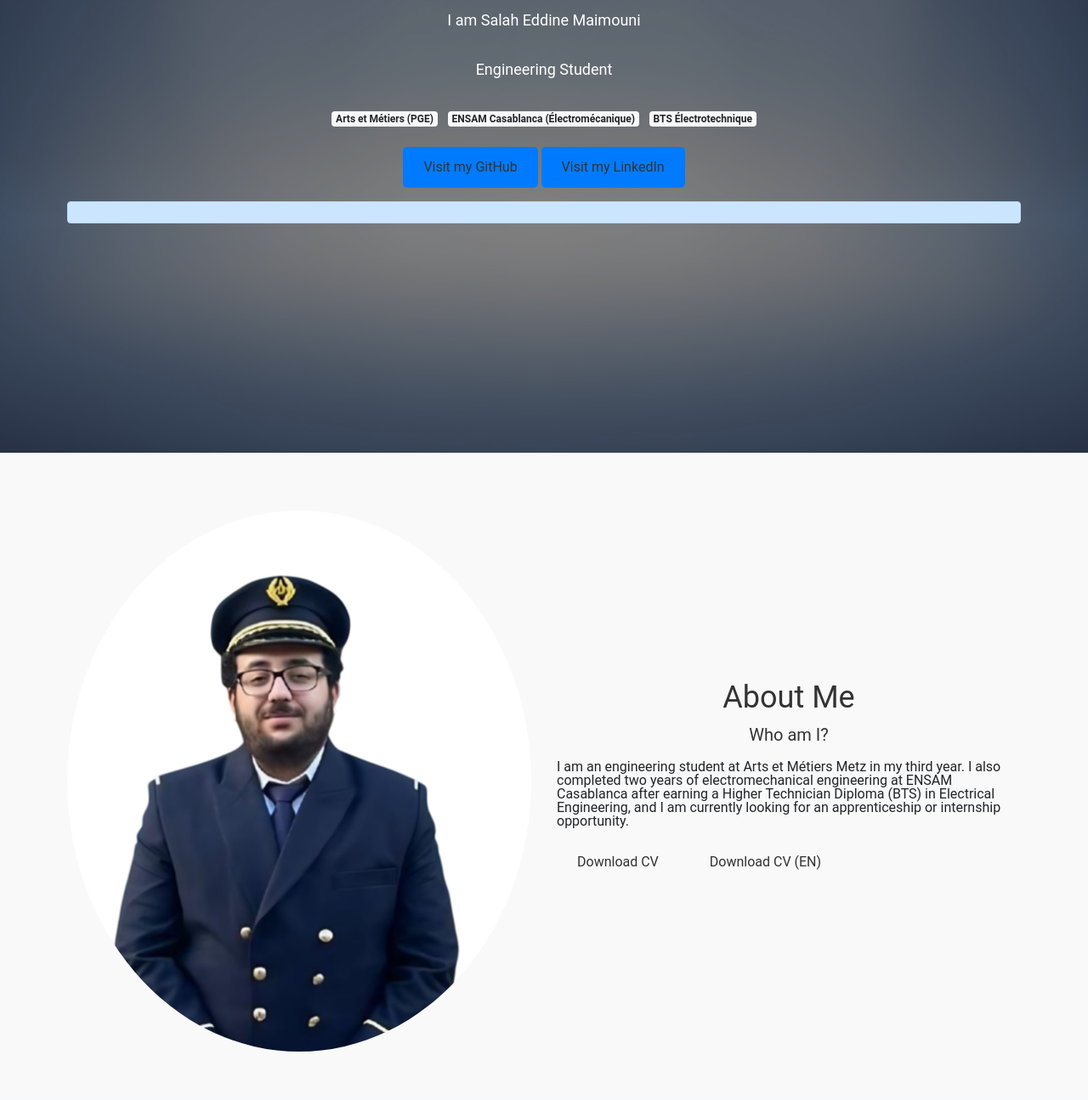
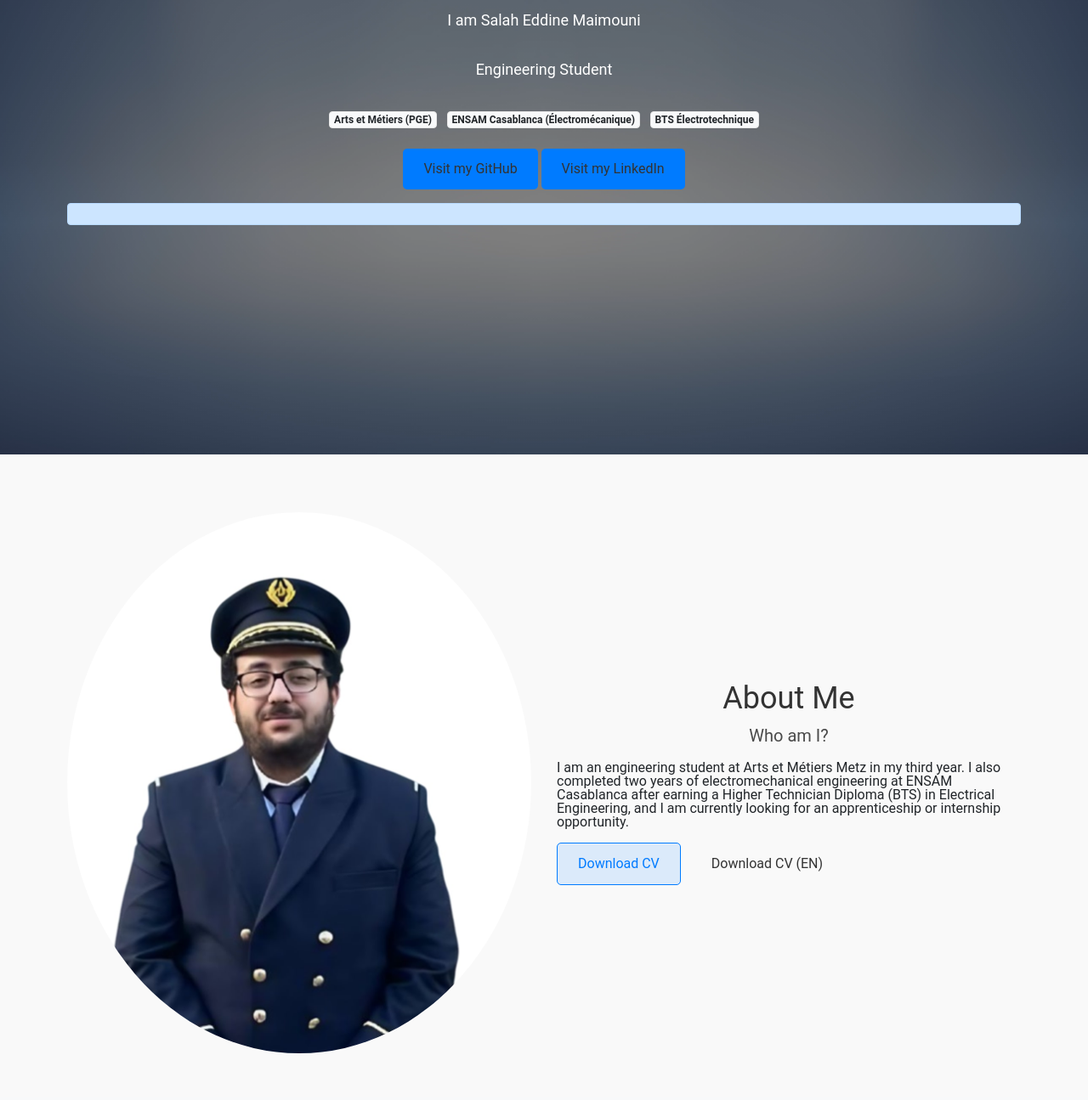
Before and after one commit to salaheddinemaimouni/portfolio, a plain HTML site: page index.html in a window 1280 px wide. Shown: the part 405-1700 px from the top of the page at 85% size. Drawn offline with nearby package versions, Linux system fonts and the light colour scheme.

Commit message:
Update myportfolio.css

```diff
--- a/myportfolio.css
+++ b/myportfolio.css
@@ -466,6 +466,24 @@ body {
     border-radius: 20px;
 }
 
+/* Bouton "Télécharger CV" un peu bleu par défaut */
+.btn-download-cv {
+  background: rgba(0, 123, 255, 0.12); /* léger bleu */
+  color: #007bff;                       /* texte bleu */
+  border: 1px solid #007bff;            /* contour bleu */
+}
+
+.btn-download-cv:hover,
+.btn-download-cv:focus {
+  background: #007bff;   /* plein bleu au survol */
+  color: #fff;           /* texte blanc */
+  border-color: #0069d9; /* bleu un peu plus foncé */
+  text-decoration: none; /* pas de soulignement */
+  outline: none;
+  box-shadow: 0 0 0 0.2rem rgba(0,123,255,.25); /* accessibilité */
+}
+
+
 /* Background */
 body {
     background-color: #f9f9f9; /* Updated background color */
@@ -581,3 +599,33 @@ body {
 .btn, .link, .section-title, .section-subtitle {
     color: #333;
 }
+
+
+/* -- CV buttons -- */
+.btn-download-cv {
+  background: rgba(0, 123, 255, 0.12);
+  color: #007bff;
+  border: 1px solid #007bff;
+}
+.btn-download-cv:hover,
+.btn-download-cv:focus {
+  background: #007bff;
+  color: #fff;
+  border-color: #0069d9;
+  box-shadow: 0 0 0 0.2rem rgba(0,123,255,.25);
+  text-decoration: none;
+}
+
+/* -- Filter buttons spacing -- */
+#portfolio [data-filter] { min-width: 90px; }
+
+/* -- Better contrast for readability -- */
+.portfolio-card p,
+.study-description,
+.section-subtitle { color: #4a4a4a; }
+
+/* -- Header badges -- */
+.badge-light {
+  font-weight: 600;
+  border: 1px solid #e7e7e7;
+}
```
